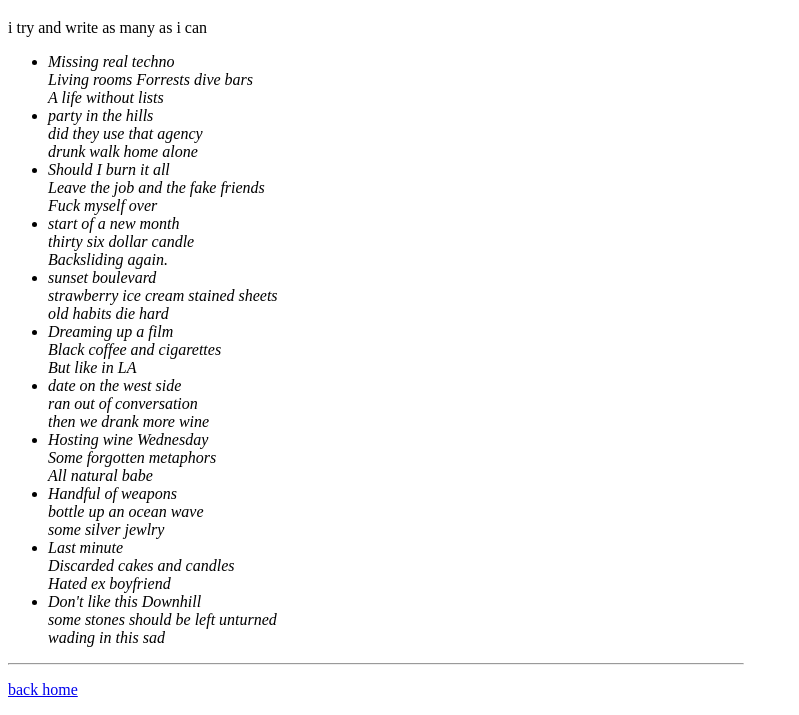
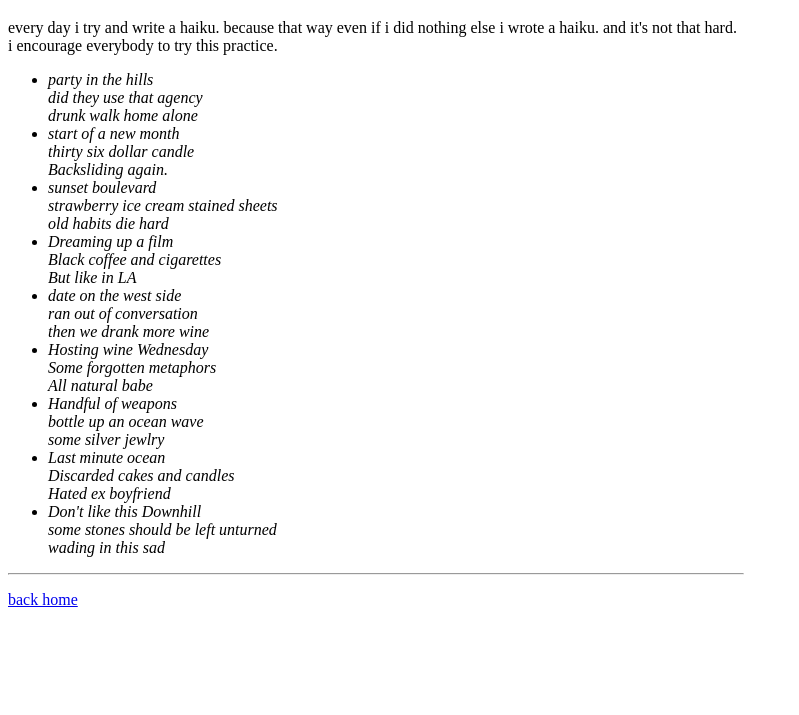
Before and after one commit to lifeonline1LA/colinyachts, a plain HTML site: page haikus.html in a window 1280 px wide. Shown: the part 95-810 px from the top of the page, without its empty margins (0-799 px from the left). Drawn offline with Linux system fonts and the light colour scheme.

Commit message:
Update haikus.html

```diff
--- a/haikus.html
+++ b/haikus.html
@@ -9,17 +9,11 @@
 <body>
 <p>(<a href="index.html">home</a> / <a href="essays.html">essays</a> / <a href="observations.html">observations</a> / <a href="music.html">music</a> / <a href="shows.html">shows</a> / <a href="photos.html">photos</a>)</p>
 <h1>haikus</h1>
-<p>i try and write as many as i can</p>
+<p>every day i try and write a haiku. because that way even if i did nothing else i wrote a haiku. and it's not that hard. i encourage everybody to try this practice. </p>
 <ul>
-<li><i>Missing real techno<br>
-Living rooms Forrests dive bars<br>
-A life without lists</i></li>
 <li><i>party in the hills<br>
 did they use that agency<br>
 drunk walk home alone</i></li>
-<li><i>Should I burn it all<br>
-Leave the job and the fake friends<br>
-Fuck myself over</i></li>
 <li><i>start of a new month<br>
 thirty six dollar candle<br>
 Backsliding again.</i></li>
@@ -38,7 +32,7 @@ All natural babe</i></li>
 <li><i>Handful of weapons<br>
 bottle up an ocean wave<br>
 some silver jewlry</i></li>
-<li><i>Last minute<br>
+<li><i>Last minute ocean<br>
 Discarded cakes and candles<br>
 Hated ex boyfriend</i></li>
 <li><i>Don't like this Downhill<br>
```
